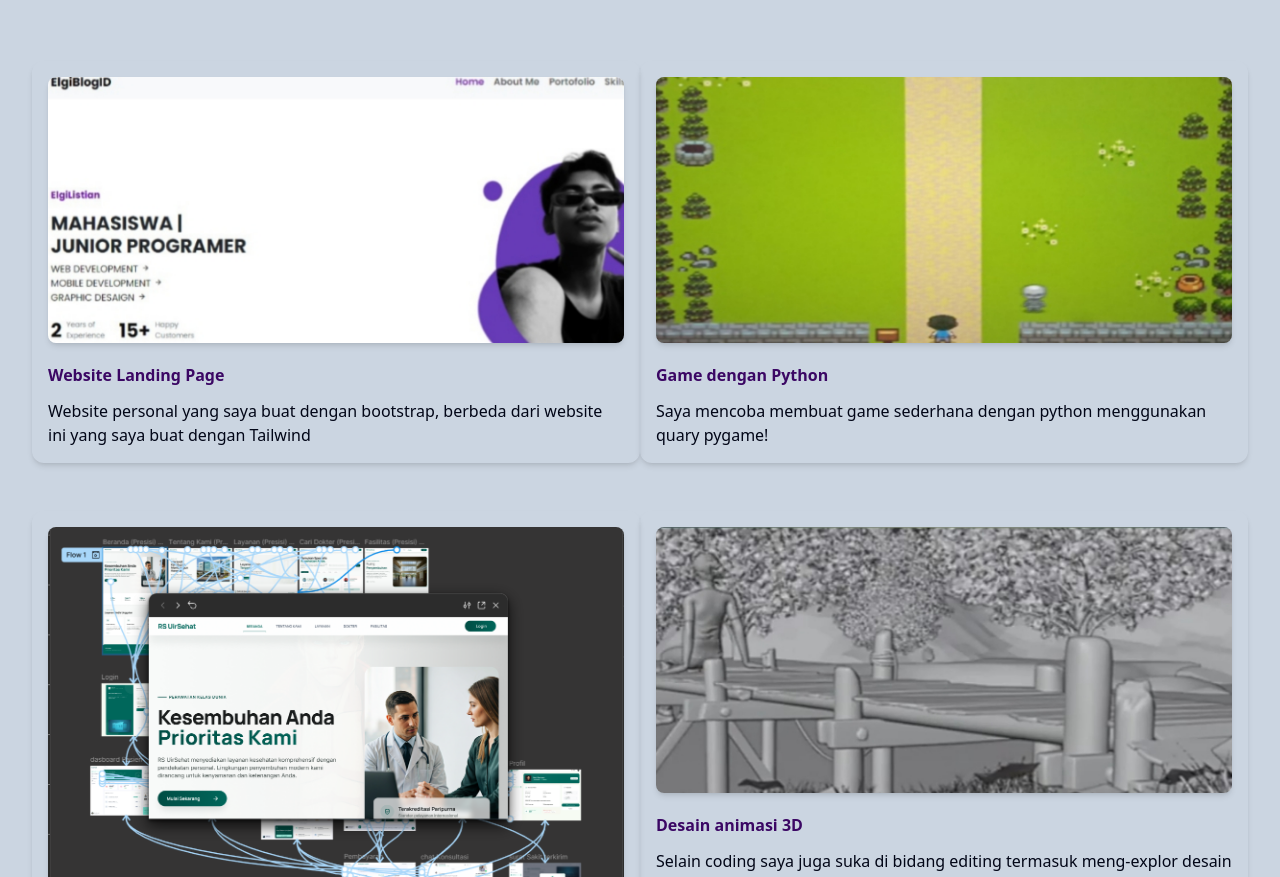
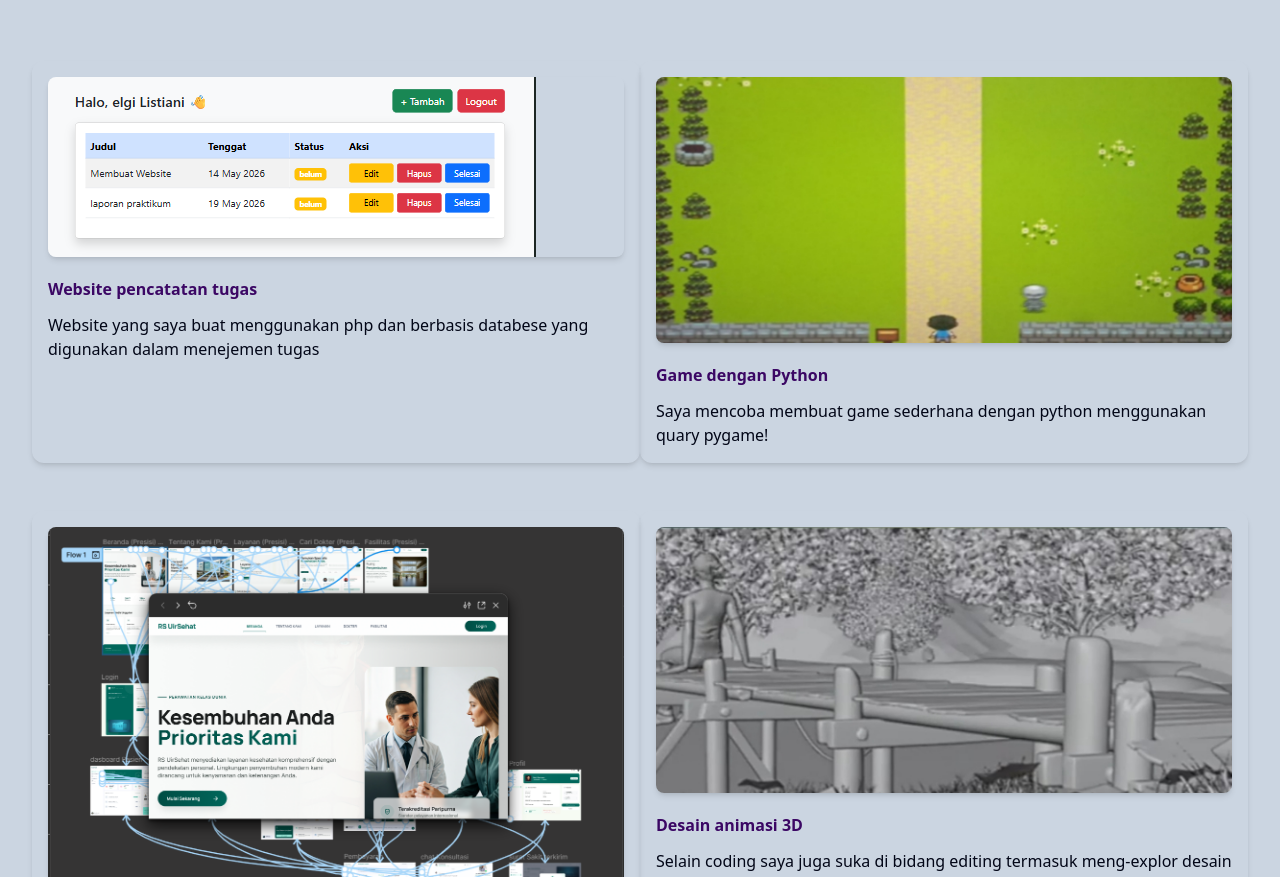
Before and after one commit to elgilistian/Personal-Website, a website: page index.html in a window 1280 px wide. Shown: the part 1559-2436 px from the top of the page. Drawn offline with Linux system fonts and the light colour scheme.

Commit message:
Update index.html

```diff
--- a/index.html
+++ b/index.html
@@ -133,10 +133,10 @@
         <div class="w-full px-4 flex flex-wrap justify-center xl:10/12 xl:mx-auto">
             <div class="mb-12 p-4 md:w-1/2 shadow-md rounded-xl">
                 <div class="rounded-lg shadow-md overflow-hidden">
-                    <img src="src/port-1.png" alt="landing-page" width="w-full">
+                    <img src="src/Screenshot 2026-05-13 134604.png" alt="landing-page" width="w-full">
                 </div>
-                <h3 class="font-bold text-dark mt-5 mb-3">Website Landing Page</h3>
-                <p class="font-medium text-base text-hitam">Website personal yang saya buat dengan bootstrap, berbeda dari website ini yang saya buat dengan Tailwind</p>
+                <h3 class="font-bold text-dark mt-5 mb-3">Website pencatatan tugas</h3>
+                <p class="font-medium text-base text-hitam">Website yang saya buat menggunakan php dan berbasis databese yang digunakan dalam menejemen tugas</p>
             </div>
             <div class="mb-12 p-4 md:w-1/2 shadow-md rounded-xl ">
                 <div class="rounded-lg shadow-md overflow-hidden">
```
